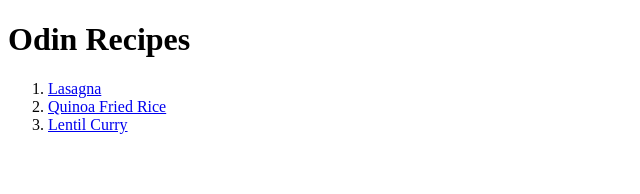
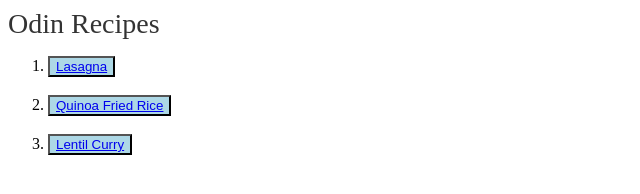
Before and after one commit to hpthu0697/odin-recipes, a plain HTML site: page index.html in a window 1280 px wide. Shown: the whole page, without its empty margins (0-640 px from the left). Drawn offline with Linux system fonts and the light colour scheme.

Commit message:
ADD index.html and styles.css

```diff
--- a/index.html
+++ b/index.html
@@ -4,17 +4,20 @@
     <head>
         <meta charset="utf-8">
         <title>Odin Recipes</title>
-
+        <link rel="stylesheet" href="styles.css">
     </head>
 
     <body>
-        <h1> Odin Recipes</h1>
+        <div id="title"> Odin Recipes</div>
 
         <ol>
-            <li><a href="../odin-recipes/recipes/lasagna.html">Lasagna</a></li>
-            <li><a href="../odin-recipes/recipes/fried_rice.html">Quinoa Fried Rice</a></li>
-            <li><a href="../odin-recipes/recipes/lentil_curry.html">Lentil Curry</a></li>
-
+            <p>
+            <li><button id="button"><a href="../odin-recipes/recipes/lasagna.html">Lasagna</a></button></li>
+            <br>
+            <li><button id="button"><a href="../odin-recipes/recipes/fried_rice.html">Quinoa Fried Rice</a></button></li>
+            <br>
+            <li><button id="button"><a href="../odin-recipes/recipes/lentil_curry.html">Lentil Curry</a></button></li>
+            </p>
         </ol>
 
     </body>
--- /dev/null
+++ b/styles.css
@@ -0,0 +1,11 @@
+#title {
+    color: rgba(0, 0, 0, .8);
+    font-size: 28px;
+
+
+}
+
+#button {
+    background-color: lightblue;
+    color: lightblue;
+}
```
